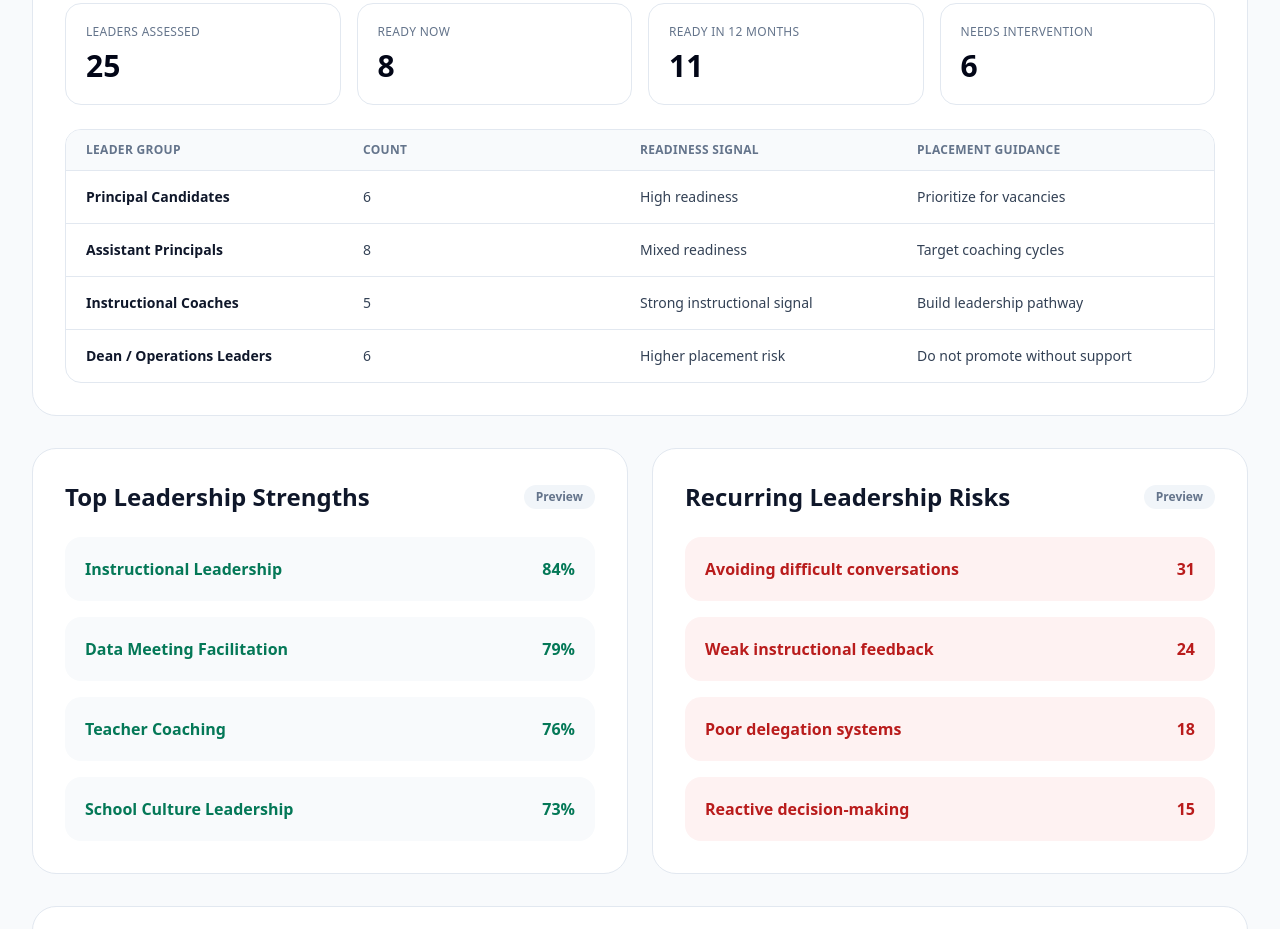
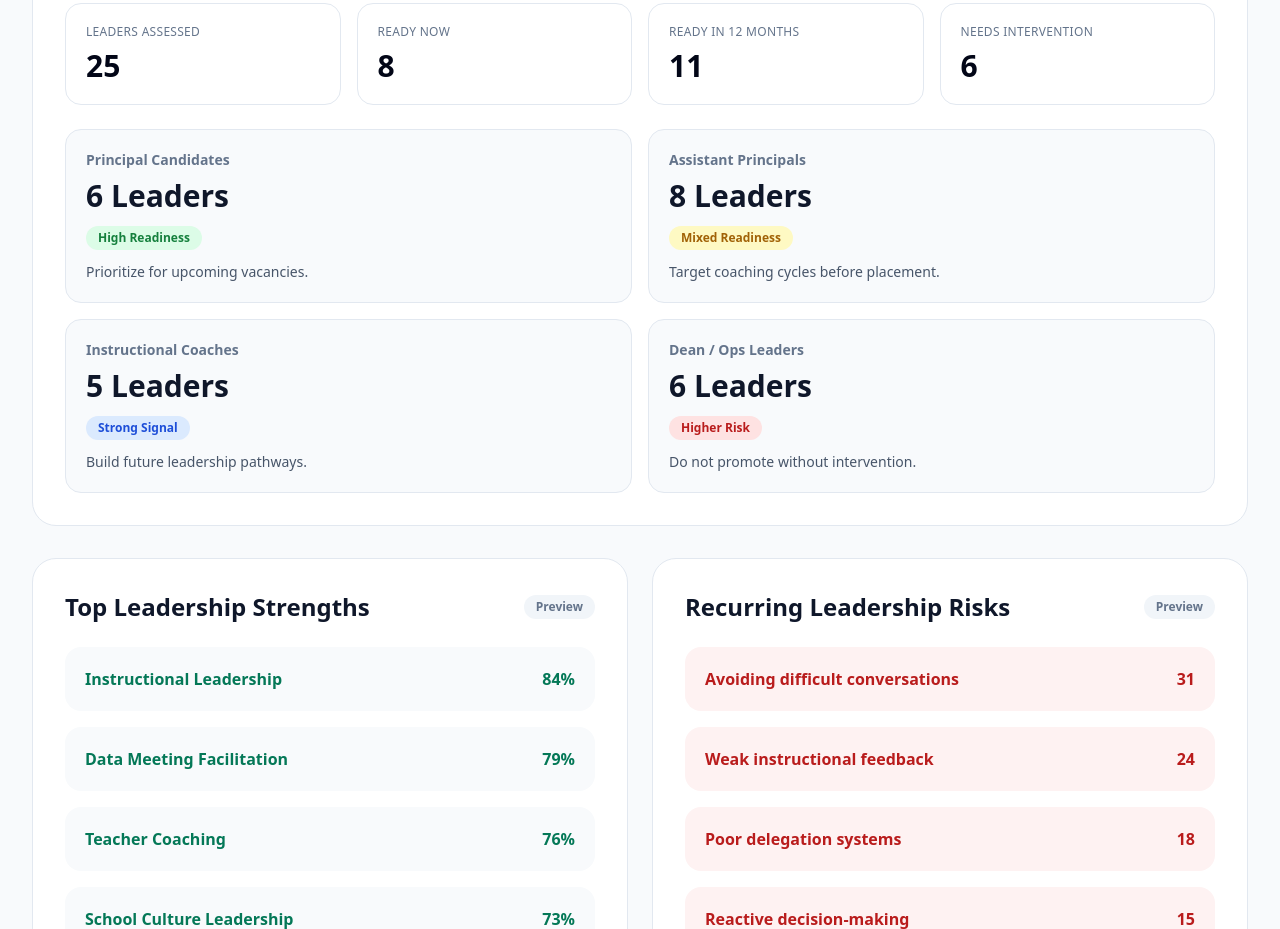
Before and after one commit to jmarc296-jpg/instructional-leadership-practice, a Next.js app: page /district in a window 1280 px wide. Shown: the part 1080-2009 px from the top of the page. Built offline with nearby package versions, Linux system fonts and the light colour scheme.

Commit message:
Upgrade leadership bench cards design

```diff
--- a/app/district/page.tsx
+++ b/app/district/page.tsx
@@ -140,42 +140,38 @@ export default function DistrictPage() {
             <Metric label="Needs Intervention" value="6" />
           </div>
 
-          <div className="mt-6 overflow-hidden rounded-2xl border border-slate-200">
-            <div className="grid grid-cols-4 bg-slate-50 px-5 py-3 text-xs font-semibold uppercase tracking-wide text-slate-500">
-              <div>Leader Group</div>
-              <div>Count</div>
-              <div>Readiness Signal</div>
-              <div>Placement Guidance</div>
+          <div className="mt-6 grid gap-4 md:grid-cols-2">
+
+            <div className="rounded-2xl border border-slate-200 p-5 bg-slate-50">
+              <p className="text-sm font-semibold text-slate-500">Principal Candidates</p>
+              <p className="mt-2 text-3xl font-semibold text-slate-900">6 Leaders</p>
+              <span className="mt-3 inline-block rounded-full bg-green-100 px-3 py-1 text-xs font-semibold text-green-700">High Readiness</span>
+              <p className="mt-3 text-sm text-slate-600">Prioritize for upcoming vacancies.</p>
             </div>
 
-            <div className="grid grid-cols-4 px-5 py-4 text-sm text-slate-700 border-t border-slate-200">
-              <div className="font-semibold text-slate-900">Principal Candidates</div>
-              <div>6</div>
-              <div>High readiness</div>
-              <div>Prioritize for vacancies</div>
+            <div className="rounded-2xl border border-slate-200 p-5 bg-slate-50">
+              <p className="text-sm font-semibold text-slate-500">Assistant Principals</p>
+              <p className="mt-2 text-3xl font-semibold text-slate-900">8 Leaders</p>
+              <span className="mt-3 inline-block rounded-full bg-yellow-100 px-3 py-1 text-xs font-semibold text-yellow-700">Mixed Readiness</span>
+              <p className="mt-3 text-sm text-slate-600">Target coaching cycles before placement.</p>
             </div>
 
-            <div className="grid grid-cols-4 px-5 py-4 text-sm text-slate-700 border-t border-slate-200">
-              <div className="font-semibold text-slate-900">Assistant Principals</div>
-              <div>8</div>
-              <div>Mixed readiness</div>
-              <div>Target coaching cycles</div>
+            <div className="rounded-2xl border border-slate-200 p-5 bg-slate-50">
+              <p className="text-sm font-semibold text-slate-500">Instructional Coaches</p>
+              <p className="mt-2 text-3xl font-semibold text-slate-900">5 Leaders</p>
+              <span className="mt-3 inline-block rounded-full bg-blue-100 px-3 py-1 text-xs font-semibold text-blue-700">Strong Signal</span>
+              <p className="mt-3 text-sm text-slate-600">Build future leadership pathways.</p>
             </div>
 
-            <div className="grid grid-cols-4 px-5 py-4 text-sm text-slate-700 border-t border-slate-200">
-              <div className="font-semibold text-slate-900">Instructional Coaches</div>
-              <div>5</div>
-              <div>Strong instructional signal</div>
-              <div>Build leadership pathway</div>
+            <div className="rounded-2xl border border-slate-200 p-5 bg-slate-50">
+              <p className="text-sm font-semibold text-slate-500">Dean / Ops Leaders</p>
+              <p className="mt-2 text-3xl font-semibold text-slate-900">6 Leaders</p>
+              <span className="mt-3 inline-block rounded-full bg-red-100 px-3 py-1 text-xs font-semibold text-red-700">Higher Risk</span>
+              <p className="mt-3 text-sm text-slate-600">Do not promote without intervention.</p>
             </div>
 
-            <div className="grid grid-cols-4 px-5 py-4 text-sm text-slate-700 border-t border-slate-200">
-              <div className="font-semibold text-slate-900">Dean / Operations Leaders</div>
-              <div>6</div>
-              <div>Higher placement risk</div>
-              <div>Do not promote without support</div>
-            </div>
           </div>
+
         </section>
 
         <section className="grid gap-6 lg:grid-cols-2">
```
